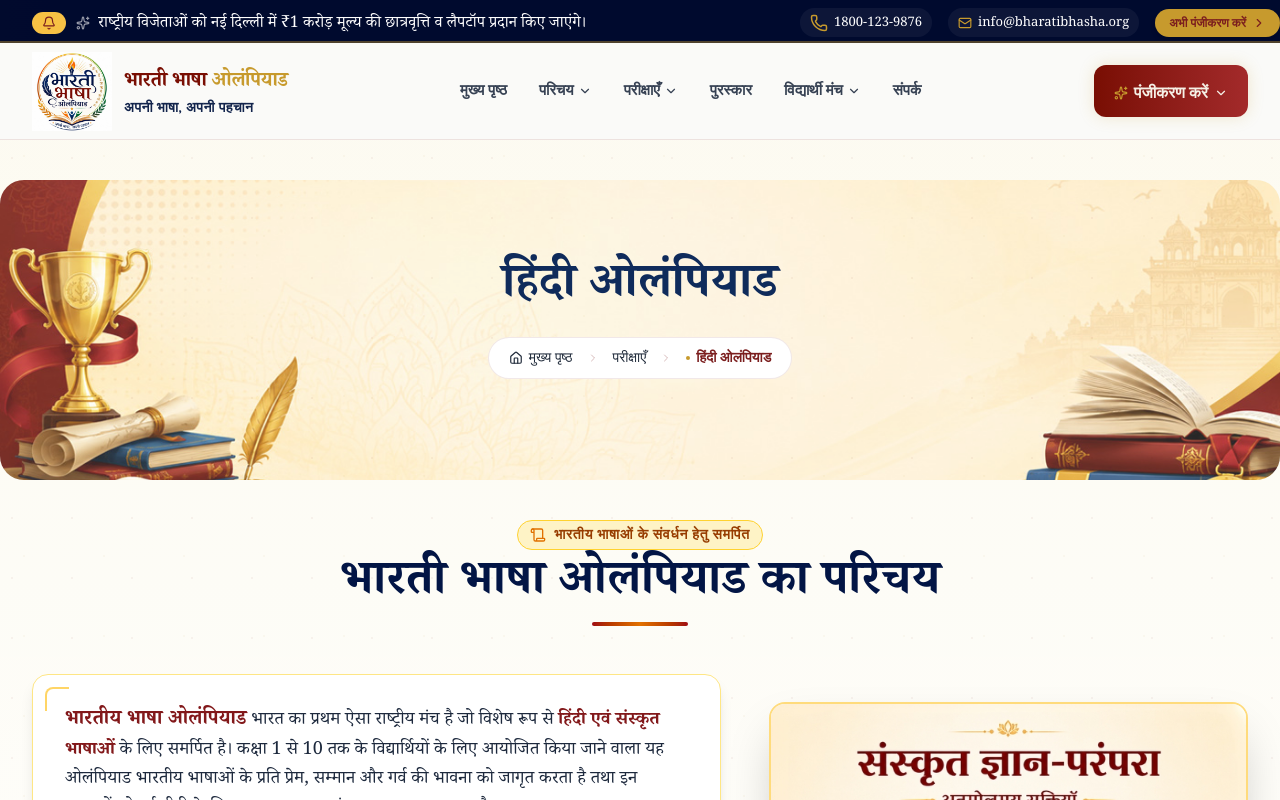
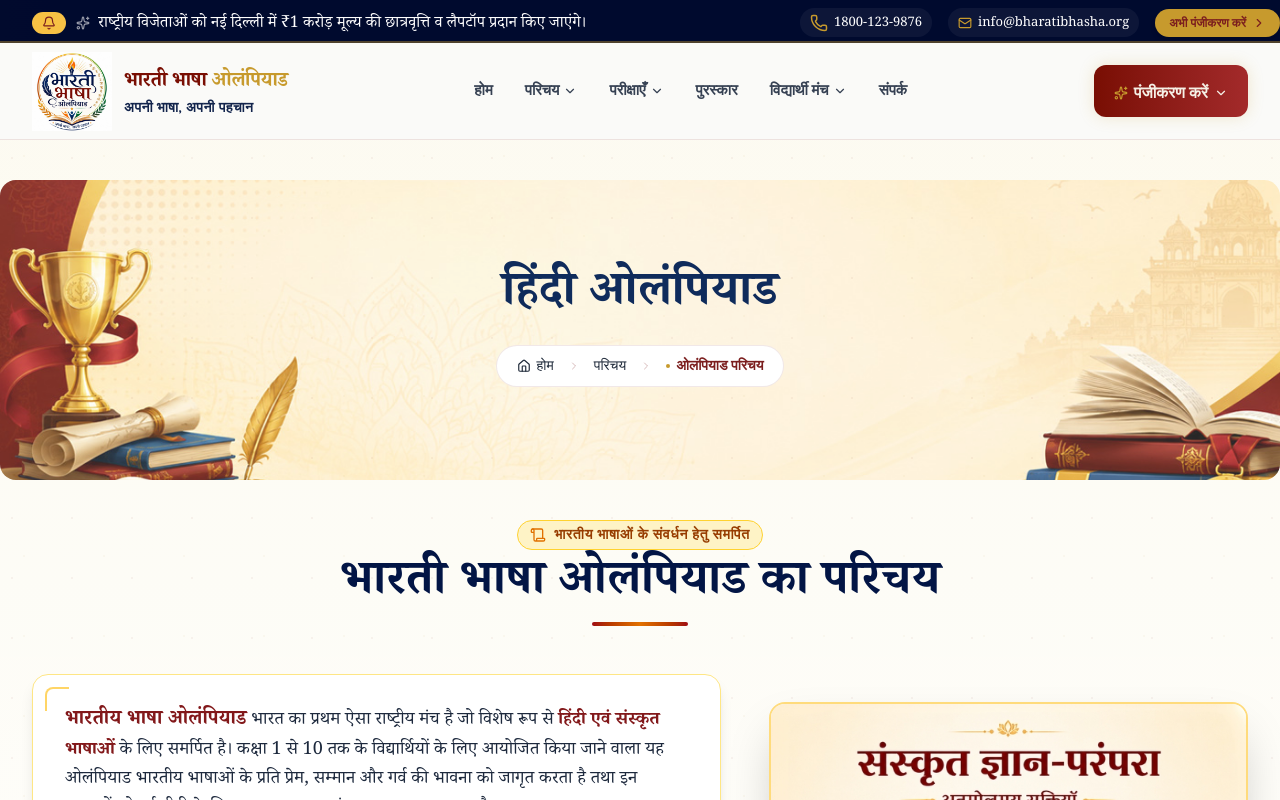
Before and after one commit to sadhanapatel1998/bharati-bhasha, a Next.js app: page /about in a window 1280 px wide. Shown: the top 800 px of the page. Built offline with nearby package versions, Linux system fonts and the light colour scheme; a web font is replaced by a local one.

Commit message:
some chnges done

```diff
--- a/src/components/layout/Header.tsx
+++ b/src/components/layout/Header.tsx
@@ -64,7 +64,7 @@
     // 🏠
     {
       key: "/",
-      label: "मुख्य पृष्ठ",
+      label: "होम"
     },
 
     // 📖
--- a/src/components/shared/Breadcrumb.tsx
+++ b/src/components/shared/Breadcrumb.tsx
@@ -14,14 +14,14 @@
   return (
     <nav
       aria-label="Breadcrumb"
-      className="flex items-center gap-1.5 my-4 flex-wrap rounded-full border border-[#7B1E1E]/10 dark:border-[#C79A2D]/20 bg-white dark:bg-white/[0.03] px-3 py-1.5 w-fit max-w-full text-xs font-medium"
+      className="flex items-center gap-1.5 mt-4 flex-wrap rounded-full border border-[#7B1E1E]/10 dark:border-[#C79A2D]/20 bg-white dark:bg-white/[0.03] px-3 py-1.5 w-fit max-w-full text-xs font-medium"
     >
       <button
         onClick={() => navigateTo('/')}
         className="text-sm group flex items-center gap-1.5 rounded-full px-2 py-1 text-gray-800 dark:text-gray-400 transition-colors hover:text-[#7B1E1E] dark:hover:text-[#C79A2D] hover:bg-[#7B1E1E]/[0.06] dark:hover:bg-[#C79A2D]/[0.08]"
       >
         <Home className="w-3.5 h-3.5 shrink-0 transition-transform group-hover:-translate-y-px" />
-        <span>मुख्य पृष्ठ</span>
+        <span>होम</span>
       </button>
 
       {items.map((item, idx) => {
--- a/src/views/AboutPage.tsx
+++ b/src/views/AboutPage.tsx
@@ -15,7 +15,7 @@
         id="about"
         className="mb-0 relative py-10 pb-16 overflow-hidden bg-gradient-to-b from-amber-50/50 via-white to-amber-50/80"
       >
-        <div className="relative mx-auto max-w-7xl h-[200px] md:h-[300px] overflow-hidden rounded-3xl mb-10">
+        <div className="relative mx-auto max-w-7xl h-[200px] md:h-[300px] overflow-hidden rounded-2xl mb-10">
           {/* Background */}
           <Image
             src="/banner/breadcrumb.jpg"
@@ -37,11 +37,11 @@
             <Breadcrumb
               items={[
                 {
-                  label: "परीक्षाएँ",
+                  label: "परिचय",
                   route: "/olympiads",
                 },
                 {
-                  label: "हिंदी ओलंपियाड",
+                  label: "ओलंपियाड परिचय",
                 },
               ]}
             />
```
